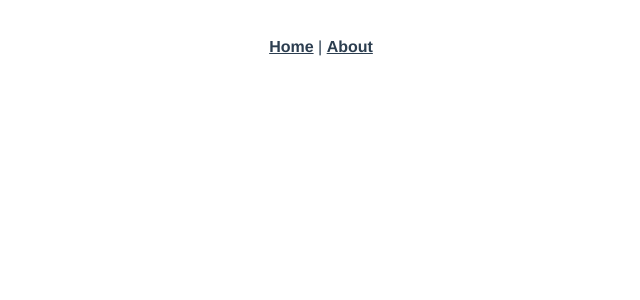
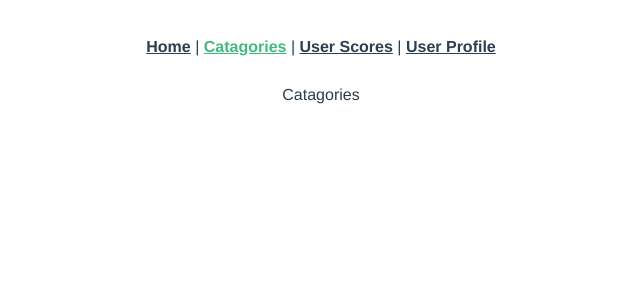
Before and after one commit to brandonhobrien/trivia, a Vue app in the folder trivia_app/: page /Catagories in a window 1280 px wide. Before the commit this address had no page. Shown: the top 300 px of the page, without its empty margins (319-959 px from the left). Built offline with nearby package versions, Linux system fonts and the light colour scheme.

Commit message:
Vue pages added and linked

```diff
--- a/trivia_app/src/App.vue
+++ b/trivia_app/src/App.vue
@@ -1,7 +1,9 @@
 <template>
   <div id="nav">
     <router-link to="/">Home</router-link> |
-    <router-link to="/about">About</router-link>
+    <router-link to="/Catagories">Catagories</router-link> |
+    <router-link to="/UserScores">User Scores</router-link> |
+    <router-link to="/UserProfile">User Profile</router-link>
   </div>
   <router-view/>
 </template>
--- a/trivia_app/src/router/index.js
+++ b/trivia_app/src/router/index.js
@@ -1,5 +1,8 @@
 import { createRouter, createWebHistory } from 'vue-router'
 import Home from '../views/Home.vue'
+import Catagories from '../views/Catagories.vue'
+import UserScores from '../views/UserScores.vue'
+import UserProfile from '../views/UserProfile.vue'
 
 const routes = [
   {
@@ -8,12 +11,19 @@ const routes = [
     component: Home
   },
   {
-    path: '/about',
-    name: 'About',
-    // route level code-splitting
-    // this generates a separate chunk (about.[hash].js) for this route
-    // which is lazy-loaded when the route is visited.
-    component: () => import(/* webpackChunkName: "about" */ '../views/About.vue')
+    path: '/Catagories',
+    name: 'Catagories',
+    component: Catagories
+  },
+  {
+    path: '/UserScores',
+    name: 'UserScores',
+    component: UserScores
+  },
+  {
+    path: '/UserProfile',
+    name: 'UserProfile',
+    component: UserProfile
   }
 ]
 
--- a/trivia_app/src/views/About.vue
+++ /dev/null
@@ -1,5 +0,0 @@
-<template>
-  <div class="about">
-    <h1>This is an about page</h1>
-  </div>
-</template>
--- /dev/null
+++ b/trivia_app/src/views/Catagories.vue
@@ -0,0 +1,5 @@
+<template>
+  <div>
+    Catagories
+  </div>
+</template>
--- /dev/null
+++ b/trivia_app/src/views/UserProfile.vue
@@ -0,0 +1,5 @@
+<template>
+  <div>
+    User Profile
+  </div>
+</template>
--- /dev/null
+++ b/trivia_app/src/views/UserScores.vue
@@ -0,0 +1,5 @@
+<template>
+  <div>
+    User Scores
+  </div>
+</template>
```
